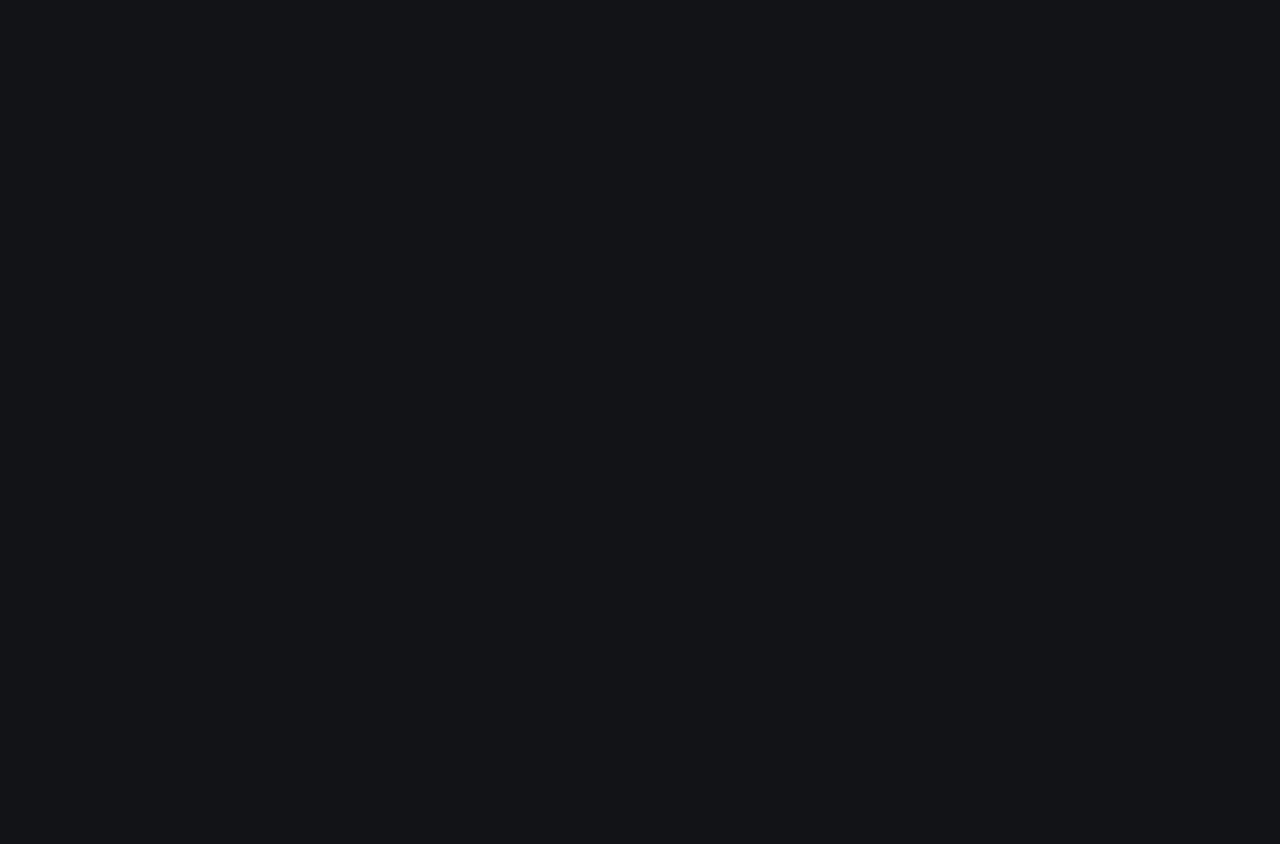
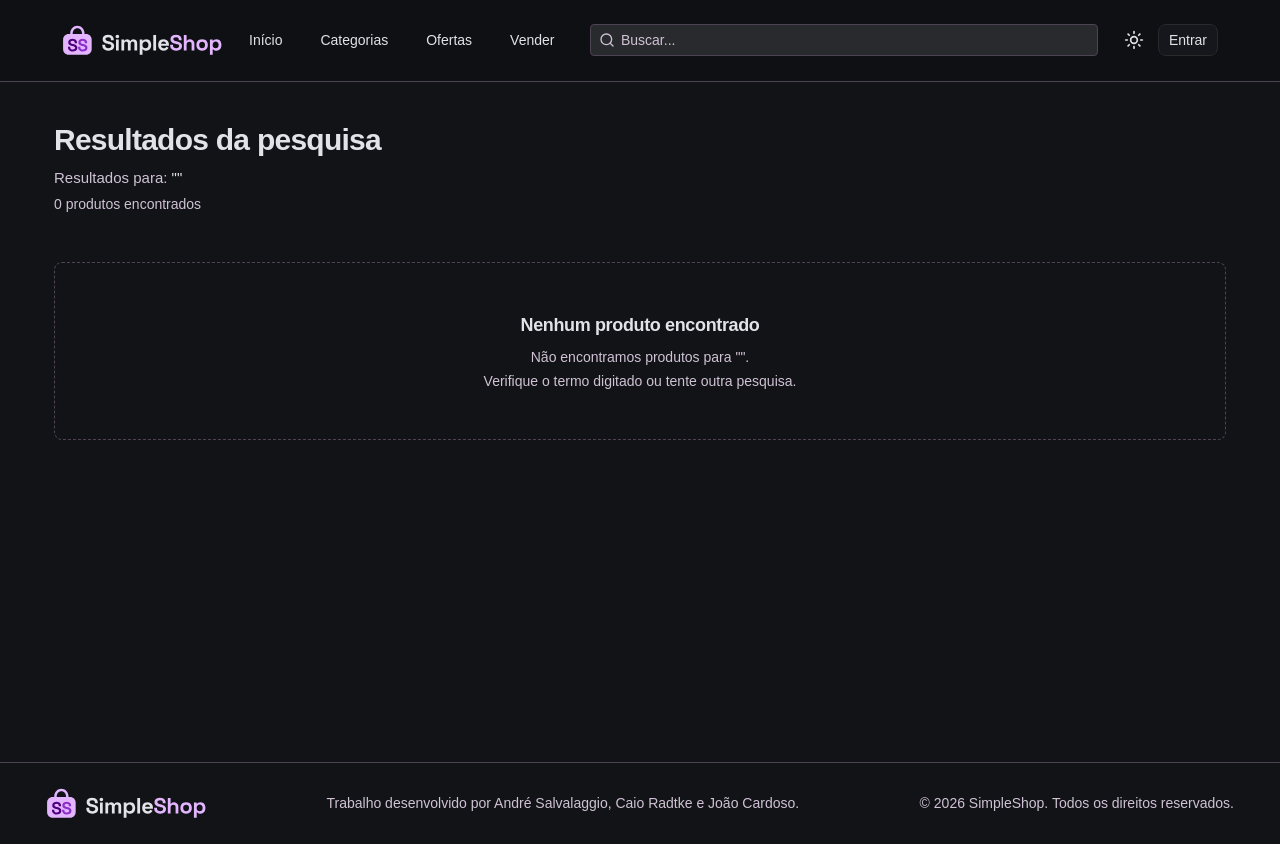
Before and after one commit to andrelsalvalaggio-ui/trabalho-react-interface, a React (Vite) app: page /pesquisa in a window 1280 px wide. Before the commit this address had no page. Before the commit the page ends 800 px from the top, so only its background shows below. Built offline with nearby package versions, Linux system fonts and the light colour scheme.

Commit message:
Feat: Adiciona funcionalidades e pagina para pesquisa de produtos no LocalStorage

```diff
--- a/src/components/Header.tsx
+++ b/src/components/Header.tsx
@@ -1,10 +1,30 @@
+
 import { Button } from "../ui/button";
-import { DropdownMenu, DropdownMenuContent, DropdownMenuGroup, DropdownMenuItem, DropdownMenuSeparator, DropdownMenuTrigger } from "../ui/dropdown-menu";
-import { InputGroup, InputGroupAddon, InputGroupInput } from "../ui/input-group";
+import {
+  DropdownMenu,
+  DropdownMenuContent,
+  DropdownMenuGroup,
+  DropdownMenuItem,
+  DropdownMenuSeparator,
+  DropdownMenuTrigger,
+} from "../ui/dropdown-menu";
+import {
+  InputGroup,
+  InputGroupAddon,
+  InputGroupInput,
+} from "../ui/input-group";
 import { Avatar, AvatarFallback, AvatarImage } from "../ui/avatar";
 import { useNavigate } from "react-router-dom";
-import { BadgeCheckIcon, BellIcon, CreditCardIcon, LogOutIcon, MoonIcon, SearchIcon,SunIcon } from "lucide-react";
-import { useEffect, useState } from "react";
+import {
+  BadgeCheckIcon,
+  BellIcon,
+  CreditCardIcon,
+  LogOutIcon,
+  MoonIcon,
+  SearchIcon,
+  SunIcon,
+} from "lucide-react";
+import { useEffect, useState, type FormEvent } from "react";
 import Logo from "./Logo";
 import { MenuLink } from "./MenuLink";
 import { useTheme } from "../contexts/ThemeContext";
@@ -12,17 +32,28 @@ import { CartPopover } from "../ui/CartPopover";
 
 export function Header() {
   const navigate = useNavigate();
-
   const { darkMode, toggleDarkMode } = useTheme();
 
+  const [pesquisa, setPesquisa] = useState("");
+
   const [isLogado, setIsLogado] = useState(() => {
-    const saved = localStorage.getItem('isLogado');
+    const saved = localStorage.getItem("isLogado");
     return saved ? JSON.parse(saved) : null;
   });
 
   useEffect(() => {
-    localStorage.setItem('isLogado', JSON.stringify(isLogado));
+    localStorage.setItem("isLogado", JSON.stringify(isLogado));
   }, [isLogado]);
+
+  function pesquisarProduto(event: FormEvent<HTMLFormElement>) {
+    event.preventDefault();
+
+    const termo = pesquisa.trim();
+
+    if (!termo) return;
+
+    navigate(`/pesquisa?q=${encodeURIComponent(termo)}`);
+  }
 
   return (
     <header className="flex justify-center bg-accent backdrop-blur-xs w-full border-b border-border z-100">
@@ -61,19 +92,28 @@ export function Header() {
           <MenuLink path="/ofertas">
             Ofertas
           </MenuLink>
+
           <MenuLink path="/vender">
             Vender
           </MenuLink>
 
         </div>
 
+        {/* Pesquisa */}
         <div className="flex w-full justify-center">
-          <InputGroup>
-            <InputGroupInput placeholder="Buscar..." />
-            <InputGroupAddon>
-              <SearchIcon />
-            </InputGroupAddon>
-          </InputGroup>
+          <form onSubmit={pesquisarProduto} className="w-full">
+            <InputGroup>
+              <InputGroupInput
+                placeholder="Buscar..."
+                value={pesquisa}
+                onChange={(e) => setPesquisa(e.target.value)}
+              />
+
+              <InputGroupAddon>
+                <SearchIcon />
+              </InputGroupAddon>
+            </InputGroup>
+          </form>
         </div>
 
         <div className="flex items-center w-fit justify-end gap-2">
@@ -92,7 +132,12 @@ export function Header() {
 
           {isLogado ?
             <>
-              <Button variant="ghost" size="icon" className="cursor-pointer" aria-label="Notificações">
+              <Button
+                variant="ghost"
+                size="icon"
+                className="cursor-pointer"
+                aria-label="Notificações"
+              >
                 <BellIcon />
               </Button>
 
--- a/src/pages/Login/page.tsx
+++ b/src/pages/Login/page.tsx
@@ -20,6 +20,7 @@ import google from "../../assets/google.svg";
 import { useEffect, useState, type FormEvent } from "react";
 import { Eye, EyeOff } from "lucide-react";
 import { WavesBG } from "../../components/Wave.tsx";
+import Pesquisa from "../Pesquisa/page.tsx";
 
 function App() {
   return (
@@ -29,6 +30,7 @@ function App() {
         <Route path="/inicio" element={<PaginaInicial />} />
         <Route path="/produto" element={<Produto />} />
         <Route path="/vender" element={<Vender />} />
+        <Route path="/pesquisa" element={<Pesquisa />} />
       </Routes>
     </BrowserRouter>
   );
--- /dev/null
+++ b/src/pages/Pesquisa/page.tsx
@@ -0,0 +1,136 @@
+
+import { useMemo } from "react";
+import { useNavigate, useSearchParams } from "react-router-dom";
+import { Header } from "../../components/Header";
+import Footer from "../../components/Footer";
+import { Card, CardContent } from "../../ui/card";
+
+interface Produto {
+    id: string;
+    title: string;
+    marca?: string;
+    description?: string;
+    price: string | number;
+    oldPrice?: string | number;
+    image: string;
+    categoria?: string;
+    estoque?: number;
+}
+
+export default function Pesquisa() {
+    const navigate = useNavigate();
+    const [searchParams] = useSearchParams();
+
+    const termo = searchParams.get("q") || "";
+
+    const produtos: Produto[] = useMemo(() => {
+        try {
+            return JSON.parse(localStorage.getItem("anuncios") || "[]");
+        } catch {
+            return [];
+        }
+    }, []);
+
+    const resultados = produtos.filter((produto) => {
+        const pesquisa = termo.trim().toLowerCase();
+
+        if (!pesquisa) return false;
+
+        return [
+            produto.title,
+            produto.marca,
+            produto.description,
+            produto.categoria,
+        ].some((campo) => campo?.toLowerCase().includes(pesquisa));
+    });
+
+    function abrirProduto(produto: Produto) {
+        localStorage.setItem("selectedProduct", JSON.stringify(produto));
+        localStorage.setItem("meuAnuncio", JSON.stringify(produto));
+        navigate("/produto");
+    }
+
+    return (
+        <>
+            <Header />
+
+            <main className="mx-auto min-h-[85vh] w-full max-w-305 px-6 py-10">
+                <h1 className="text-2xl font-bold tracking-tight sm:text-3xl">
+                    Resultados da pesquisa
+                </h1>
+
+                <p className="mt-2 text-muted-foreground">
+                    Resultados para:{" "}
+                    <span className="font-medium text-foreground">
+                        "{termo}"
+                    </span>
+                </p>
+
+                <p className="mt-1 text-sm text-muted-foreground">
+                    {resultados.length}{" "}
+                    {resultados.length === 1
+                        ? "produto encontrado"
+                        : "produtos encontrados"}
+                </p>
+
+                {resultados.length > 0 ? (
+                    <div className="mt-8 grid grid-cols-1 gap-5 sm:grid-cols-2 lg:grid-cols-3 xl:grid-cols-4">
+                        {resultados.map((produto) => (
+                            <Card
+                                key={produto.id}
+                                className="cursor-pointer overflow-hidden transition-transform hover:-translate-y-1"
+                                onClick={() => abrirProduto(produto)}
+                            >
+                                <div className="flex h-56 items-center justify-center bg-muted/30 p-4">
+                                    <img
+                                        src={produto.image}
+                                        alt={produto.title}
+                                        className="h-full w-full object-contain"
+                                    />
+                                </div>
+
+                                <CardContent className="flex flex-col gap-2 p-4">
+                                    <h2 className="line-clamp-2 font-medium">
+                                        {produto.title}
+                                    </h2>
+
+                                    {produto.marca && (
+                                        <p className="text-sm text-muted-foreground">
+                                            {produto.marca}
+                                        </p>
+                                    )}
+
+                                    <p className="text-xl font-bold text-primary">
+                                        R$ {Number(produto.price).toFixed(2)}
+                                    </p>
+
+                                    {produto.categoria && (
+                                        <p className="text-xs text-muted-foreground">
+                                            {produto.categoria}
+                                        </p>
+                                    )}
+                                </CardContent>
+                            </Card>
+                        ))}
+                    </div>
+                ) : (
+                    <div className="mt-12 flex flex-col items-center justify-center rounded-xl border border-dashed p-12 text-center">
+                        <h2 className="text-lg font-semibold">
+                            Nenhum produto encontrado
+                        </h2>
+
+                        <p className="mt-2 text-sm text-muted-foreground">
+                            Não encontramos produtos para "{termo}".
+                        </p>
+
+                        <p className="mt-1 text-sm text-muted-foreground">
+                            Verifique o termo digitado ou tente outra pesquisa.
+                        </p>
+                    </div>
+                )}
+            </main>
+
+            <Footer />
+        </>
+    );
+}
```
